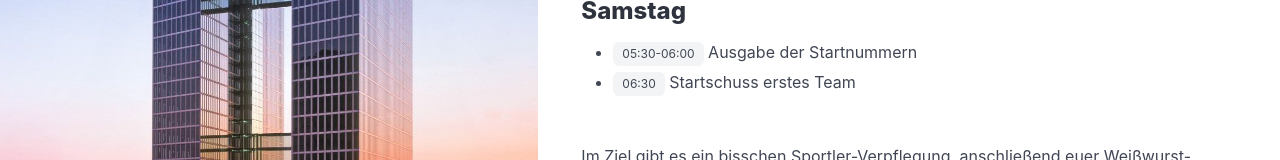
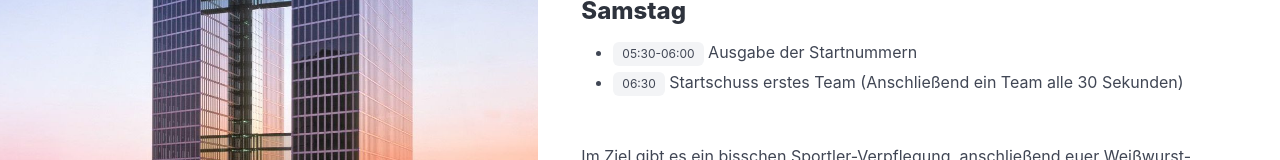
Before and after one commit to steffkes/munich-sunrise, a Nuxt app: page /wettkampf/zeitplan in a window 1280 px wide. Shown: the part 411-571 px from the top of the page. Built offline with nearby package versions, Linux system fonts and the light colour scheme.

Commit message:
explain start mode more detailed

```diff
--- a/pages/wettkampf/zeitplan.vue
+++ b/pages/wettkampf/zeitplan.vue
@@ -22,7 +22,10 @@ useSeoMeta({
         <li>
           <span class="tag is-light">05:30-06:00</span> Ausgabe der Startnummern
         </li>
-        <li><span class="tag is-light">06:30</span> Startschuss erstes Team</li>
+        <li>
+          <span class="tag is-light">06:30</span> Startschuss erstes Team
+          (Anschließend ein Team alle 30 Sekunden)
+        </li>
       </ul>
 
       <p class="mt-6">
```
